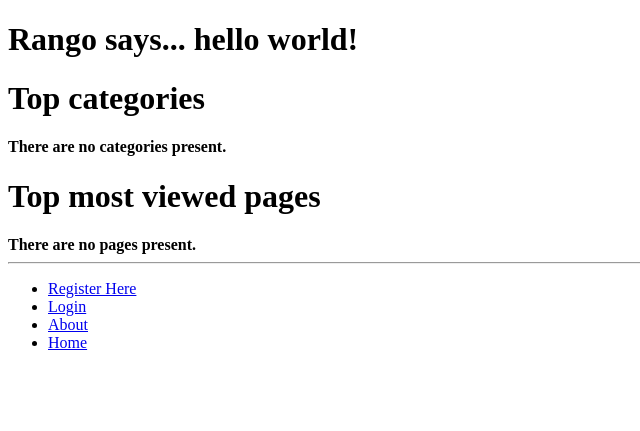
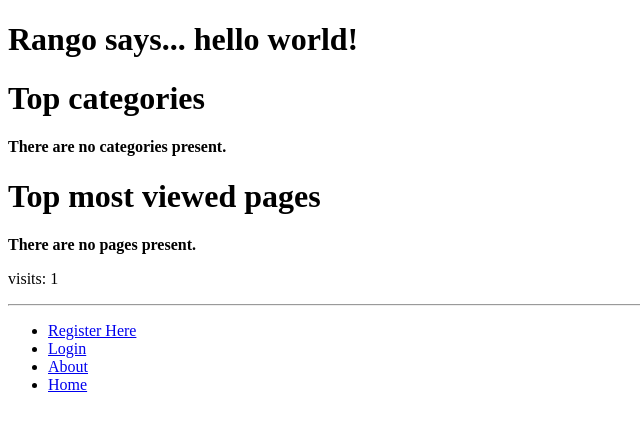
Before and after one commit to 2077929L/tangowithdjango, a Django app: page /rango/ in a window 1280 px wide. Shown: the top 431 px of the page, without its empty margins (0-640 px from the left). Run offline with Django 3.2, Linux system fonts and the light colour scheme; data that the repository does not hold is empty.

Commit message:
Chapter 11 - completed

```diff
--- a/project1/settings.py
+++ b/project1/settings.py
@@ -92,7 +92,7 @@ USE_TZ = True
 
 
 # Static files (CSS, JavaScript, Images)
-# https://docs.djangoproject.com/en/1.7/howto/static-files/
+# https://docs.djangoproject.com/en/1.7/howto/sta
 
 
 STATIC_PATH = os.path.join(BASE_DIR,'static')
@@ -115,3 +115,5 @@ PASSWORD_HASHERS = (
 )
 
 LOGIN_URL = '/rango/login/'
+
+SESSION_EXPIRE_AT_BROWSER_CLOSE = True
--- a/rango/views.py
+++ b/rango/views.py
@@ -8,6 +8,7 @@ from django.contrib.auth import authenticate, login
 from django.http import HttpResponseRedirect, HttpResponse
 from django.contrib.auth.decorators import login_required
 from django.contrib.auth import logout
+from datetime import datetime
 
 def index(request):
 
@@ -18,13 +19,53 @@ def index(request):
     category_list = Category.objects.order_by('-likes')[:5]
     page_list = Page.objects.order_by('-views')[:5]
     context_dict = {'categories': category_list, 'pages': page_list}
-    return render(request, 'rango/index.html', context_dict)
+
+    # Get the number of visits to the site.
+    # We use the COOKIES.get() function to obtain the visits cookie.
+    # If the cookie exists, the value returned is casted to an integer.
+    # If the cookie doesn't exist, we default to zero and cast that.
+    visits = request.session.get('visits')
+    if not visits:
+        visits = 1
+    reset_last_visit_time = False
+
+    last_visit = request.session.get('last_visit')
+    if last_visit:
+        last_visit_time = datetime.strptime(last_visit[:-7], "%Y-%m-%d %H:%M:%S")
+
+        if (datetime.now() - last_visit_time).seconds > 0:
+            # ...reassign the value of the cookie to +1 of what it was before...
+            visits = visits + 1
+            # ...and update the last visit cookie, too.
+            reset_last_visit_time = True
+    else:
+        # Cookie last_visit doesn't exist, so create it to the current date/time.
+        reset_last_visit_time = True
+
+    if reset_last_visit_time:
+        request.session['last_visit'] = str(datetime.now())
+        request.session['visits'] = visits
+    context_dict['visits'] = visits
+
+
+    response = render(request,'rango/index.html', context_dict)
+
+    return response
+
+
 
 def about(request):
     context_dict = {'boldmessage': "I am bold font from the context"}
 
-    #return HttpResponse("This tutorial has been put together by Weronika Lachtara, 2077929 </br> Rango says here is the about page. <a href='/rango/'>Index</a>")
-    return render(request, 'rango/about.html', context_dict)
+    # If the visits session varible exists, take it and use it.
+    # If it doesn't, we haven't visited the site so set the count to zero.
+    if request.session.get('visits'):
+        count = request.session.get('visits')
+    else:
+        count = 0
+
+    # remember to include the visit data
+    return render(request, 'rango/about.html', {'visits': count})
 
 
 
--- a/templates/rango/about.html
+++ b/templates/rango/about.html
@@ -11,5 +11,6 @@
         hello world! <strong>{{ boldmessage }}</strong><br />
 	<img src="{% static "images/burger.jpg" %}" alt="Picture of Rango" />
 
+<p> visits: {{ visits }}</p>
 
 {% endblock %}
--- a/templates/rango/index.html
+++ b/templates/rango/index.html
@@ -36,5 +36,6 @@
             <strong>There are no pages present.</strong>
         {% endif %}
 
+<p> visits: {{ visits }}</p>
 
 {% endblock %}
```
